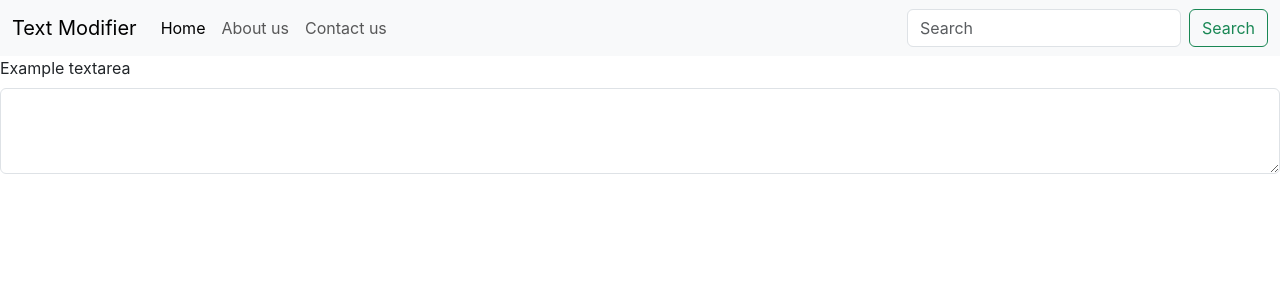
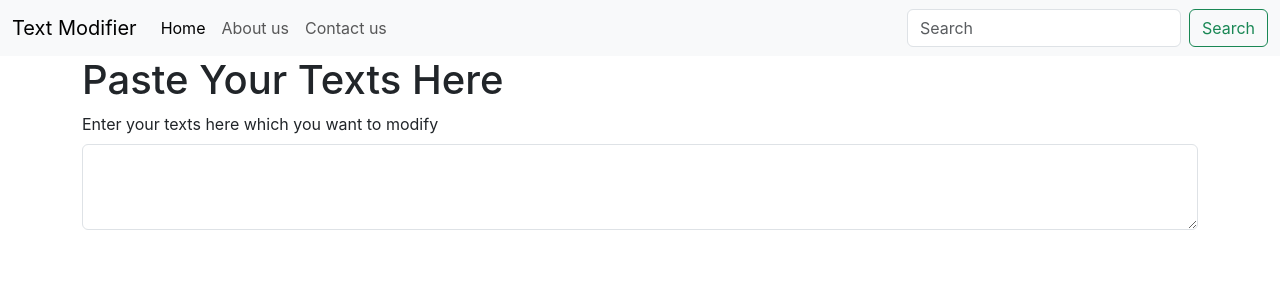
Before and after one commit to mdsabbiralmamon/textModifier, a React (Create React App) app: page / in a window 1280 px wide. Shown: the top 300 px of the page. Built offline with nearby package versions, Linux system fonts and the light colour scheme.

Commit message:
Updated TextForm Component

```diff
--- a/src/App.js
+++ b/src/App.js
@@ -6,7 +6,9 @@ function App() {
   return (
     <>
       <Navbar title='Text Modifier' navItem1='Home' navItem2='About us' navItem3='Contact us' />
-      <TextForm/>
+      <div className="container">
+        <TextForm heading ="Paste Your Texts Here" details ="Enter your texts here which you want to modify" />
+      </div>
     </>
   );
 }
--- a/src/components/TextForm.js
+++ b/src/components/TextForm.js
@@ -1,10 +1,11 @@
 import React from 'react'
 
-export default function textForm() {
+export default function textForm(props) {
   return (
     <div>
+        <h1>{props.heading}</h1>
         <div className="mb-3">
-            <label for="textMainBox" className="form-label">Example textarea</label>
+            <label for="textMainBox" className="form-label">{props.details}</label>
             <textarea className="form-control" id="textMainBox" rows="3"></textarea>
         </div>
     </div>
```
